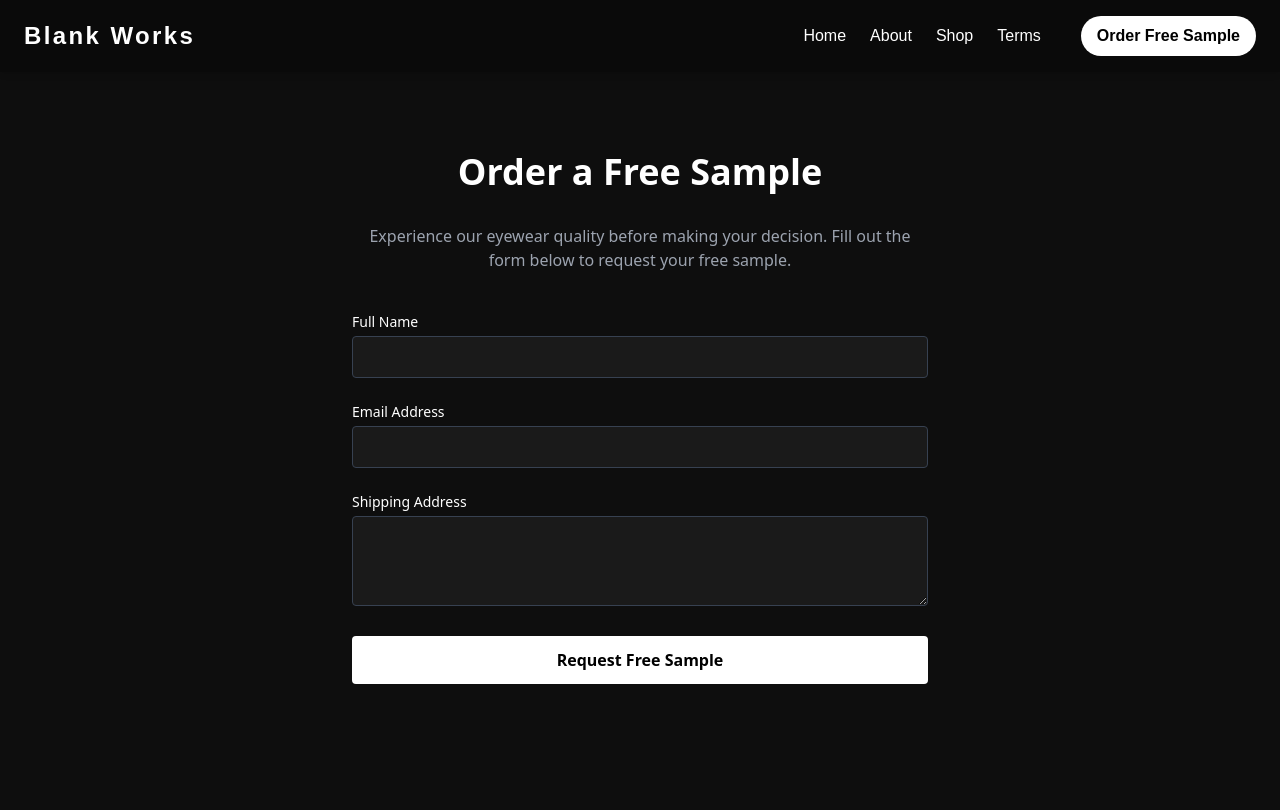
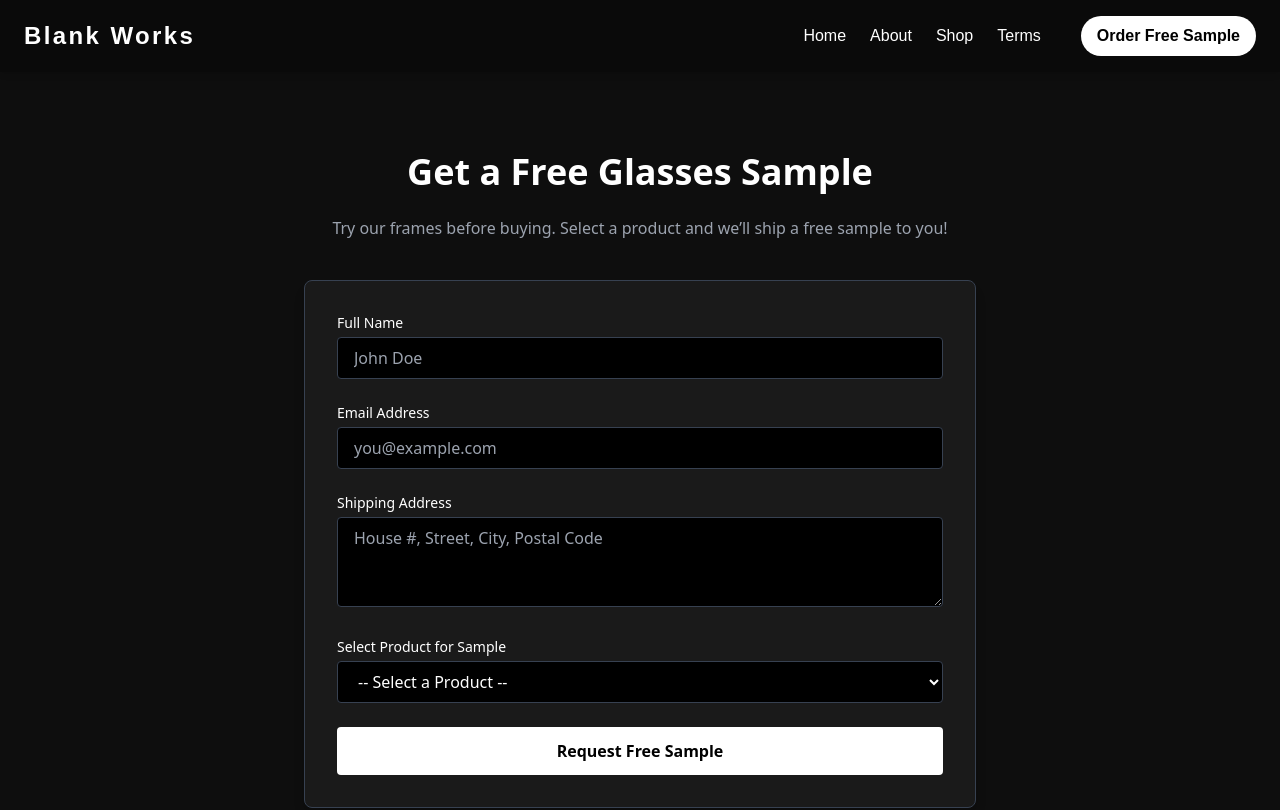
Before and after one commit to gulariba/Glasses-website, a Next.js app: page /free-sample in a window 1280 px wide. Shown: the top 810 px of the page. Built offline with nearby package versions, Linux system fonts and the light colour scheme.

Commit message:
Update page.tsx

```diff
--- a/src/app/free-sample/page.tsx
+++ b/src/app/free-sample/page.tsx
@@ -1,10 +1,18 @@
-// app/free-sample/page.tsx
 "use client";
 
 import { useState } from "react";
 
 export default function FreeSamplePage() {
   const [submitted, setSubmitted] = useState(false);
+
+  const products = [
+    "Classic Black Frame",
+    "Bold Metal Aviator",
+    "Retro Round Glasses",
+    "Transparent Minimalist",
+    "Tortoise Shell Style",
+    "Blue Light Blocker",
+  ];
 
   const handleSubmit = (e: React.FormEvent) => {
     e.preventDefault();
@@ -13,40 +21,57 @@ export default function FreeSamplePage() {
 
   return (
     <main className="bg-[#0e0e0e] text-white min-h-screen px-6 md:px-12 py-20 font-sans">
-      <div className="max-w-xl mx-auto">
-        <h1 className="text-4xl font-semibold mb-8 text-center">Order a Free Sample</h1>
+      <div className="max-w-2xl mx-auto">
+        <h1 className="text-4xl font-bold mb-6 text-center">Get a Free Glasses Sample</h1>
         <p className="text-gray-400 text-center mb-10">
-          Experience our eyewear quality before making your decision.
-          Fill out the form below to request your free sample.
+          Try our frames before buying. Select a product and we’ll ship a free sample to you!
         </p>
 
         {!submitted ? (
-          <form onSubmit={handleSubmit} className="space-y-6">
+          <form onSubmit={handleSubmit} className="space-y-6 bg-[#1a1a1a] p-8 rounded-lg shadow-lg border border-gray-700">
             <div>
-              <label className="block text-sm mb-1">Full Name</label>
+              <label className="block text-sm font-medium mb-1">Full Name</label>
               <input
                 type="text"
                 required
-                className="w-full px-4 py-2 bg-[#1a1a1a] border border-gray-700 rounded text-white focus:outline-none"
+                placeholder="John Doe"
+                className="w-full px-4 py-2 bg-black border border-gray-700 rounded text-white focus:outline-none focus:ring-1 focus:ring-white"
               />
             </div>
 
             <div>
-              <label className="block text-sm mb-1">Email Address</label>
+              <label className="block text-sm font-medium mb-1">Email Address</label>
               <input
                 type="email"
                 required
-                className="w-full px-4 py-2 bg-[#1a1a1a] border border-gray-700 rounded text-white focus:outline-none"
+                placeholder="you@example.com"
+                className="w-full px-4 py-2 bg-black border border-gray-700 rounded text-white focus:outline-none focus:ring-1 focus:ring-white"
               />
             </div>
 
             <div>
-              <label className="block text-sm mb-1">Shipping Address</label>
+              <label className="block text-sm font-medium mb-1">Shipping Address</label>
               <textarea
                 required
                 rows={3}
-                className="w-full px-4 py-2 bg-[#1a1a1a] border border-gray-700 rounded text-white focus:outline-none"
+                placeholder="House #, Street, City, Postal Code"
+                className="w-full px-4 py-2 bg-black border border-gray-700 rounded text-white focus:outline-none focus:ring-1 focus:ring-white"
               />
+            </div>
+
+            <div>
+              <label className="block text-sm font-medium mb-1">Select Product for Sample</label>
+              <select
+                required
+                className="w-full px-4 py-2 bg-black border border-gray-700 rounded text-white focus:outline-none focus:ring-1 focus:ring-white"
+              >
+                <option value="">-- Select a Product --</option>
+                {products.map((product, index) => (
+                  <option key={index} value={product}>
+                    {product}
+                  </option>
+                ))}
+              </select>
             </div>
 
             <button
@@ -57,11 +82,10 @@ export default function FreeSamplePage() {
             </button>
           </form>
         ) : (
-          <div className="text-center mt-10">
-            <h2 className="text-2xl font-semibold mb-4">Request Received</h2>
-            <p className="text-gray-400">
-              Thank you! Your sample request has been submitted successfully.
-              We’ll ship your sample within 5–7 business days.
+          <div className="text-center mt-16">
+            <h2 className="text-3xl font-semibold mb-4 text-green-400">Thank You!</h2>
+            <p className="text-gray-400 max-w-md mx-auto">
+              Your request has been received. We’ll process your free sample and ship it within 5–7 business days.
             </p>
           </div>
         )}
```
